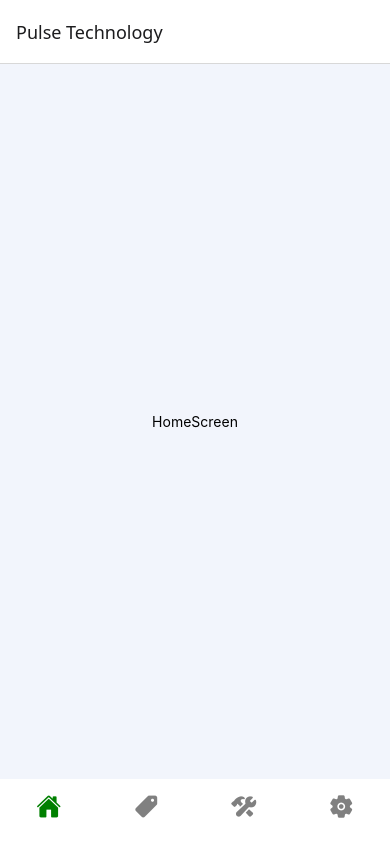
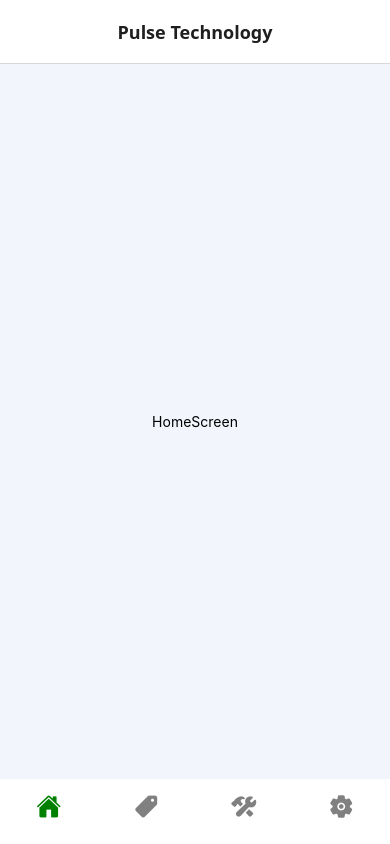
Before and after one commit to imranoffice28/PulseTechnologyMobile, a React Native app: screen / in a window 390 px wide. Built offline with nearby package versions, Linux system fonts and the light colour scheme; what @gorhom/bottom-sheet would draw is missing.

Commit message:
theme setting and add animation of bottomsheet

```diff
--- a/src/components/GlobalBottomSheetModal.tsx
+++ b/src/components/GlobalBottomSheetModal.tsx
@@ -29,7 +29,15 @@ const GlobalBottomSheetModal = forwardRef<BottomSheetModal, Props>(
   snapPoints={snapPoints}
   enablePanDownToClose
   backgroundStyle={{ backgroundColor: colors.card }}
-        handleIndicatorStyle={{ backgroundColor: colors.mutedText }}
+  handleIndicatorStyle={{ backgroundColor: colors.mutedText,width: 50 }}
+ animationConfigs={{
+  damping: 30,              // ↓ Lower = less resistance = faster
+  mass: 1,
+  stiffness: 250,           // ↑ Higher = snappier/faster
+  overshootClamping: true,  // Prevents bounce
+  restDisplacementThreshold: 0.5,
+  restSpeedThreshold: 0.5,
+}}
   backdropComponent={({ animatedIndex, animatedPosition }) => (
     <BottomSheetBackdrop
       disappearsOnIndex={-1}
--- a/src/components/ThemeSettingModal.tsx
+++ b/src/components/ThemeSettingModal.tsx
@@ -3,12 +3,9 @@ import {
   Text,
   StyleSheet,
   TouchableOpacity,
-  ScrollView,
 } from 'react-native';
 import {
-  BottomSheetBackdrop,
   BottomSheetModal,
-  BottomSheetView,
 } from '@gorhom/bottom-sheet';
 import { Ionicons } from '@expo/vector-icons';
 import { useThemeContext } from '../theme/ThemeProvider';
@@ -26,17 +23,21 @@ const themeOptions: ThemeOption[] = [
   { key: 'dark', label: 'Dark Mode', icon: 'moon-outline' },
 ];
 
-const ThemeSettingModal = forwardRef<BottomSheetModal>((props, ref) => {
+const ThemeSettingModal = forwardRef<BottomSheetModal>((_, ref) => {
   const { colors, theme, setTheme } = useThemeContext();
   const styles = getStyles(colors);
 
   const handleSelect = (selectedTheme: ThemeOption['key']) => {
     setTheme(selectedTheme);
+
+    // Safely dismiss modal if ref is an object
+    if (ref && typeof ref !== 'function' && ref.current) {
+      ref.current.dismiss();
+    }
   };
 
   return (
-  <GlobalBottomSheetModal ref={ref}>
-
+    <GlobalBottomSheetModal ref={ref}>
       <Text style={styles.title}>Select App Theme</Text>
 
       {themeOptions.map((option) => {
@@ -48,9 +49,7 @@ const ThemeSettingModal = forwardRef<BottomSheetModal>((props, ref) => {
             style={[
               styles.optionContainer,
               {
-                borderColor: isSelected
-                  ? colors.primary
-                  : colors.border,
+                borderColor: isSelected ? colors.primary : colors.border,
               },
             ]}
             onPress={() => handleSelect(option.key)}
@@ -82,7 +81,7 @@ const ThemeSettingModal = forwardRef<BottomSheetModal>((props, ref) => {
           </TouchableOpacity>
         );
       })}
-  </GlobalBottomSheetModal>
+    </GlobalBottomSheetModal>
   );
 });
 
@@ -90,7 +89,6 @@ export default ThemeSettingModal;
 
 const getStyles = (colors: Colors) =>
   StyleSheet.create({
-
     title: {
       fontSize: 22,
       fontWeight: 'bold',
--- a/src/navigation/BottomTabNavigator.tsx
+++ b/src/navigation/BottomTabNavigator.tsx
@@ -1,7 +1,8 @@
 import React from 'react';
 import { createBottomTabNavigator } from '@react-navigation/bottom-tabs';
 import { Ionicons } from '@expo/vector-icons';
-import { Dimensions, Platform, View } from 'react-native';
+import { Dimensions, Platform } from 'react-native';
+import { useSafeAreaInsets } from 'react-native-safe-area-context';
 
 import HomeScreen from '../screens/HomeScreen';
 import ServiceScreen from '../screens/ServiceScreen';
@@ -13,66 +14,59 @@ const Tab = createBottomTabNavigator();
 const { height: screenHeight } = Dimensions.get('window');
 const TAB_BAR_HEIGHT = screenHeight < 700 ? 55 : 65;
 
+const IoniconsMap = {
+  Home: 'home',
+  Service: 'construct',
+  Sold: 'pricetag',
+  Settings: 'settings',
+} as const;
+
 export default function BottomTabNavigator() {
   const { colors } = useThemeContext();
+  const { bottom } = useSafeAreaInsets();
 
   return (
     <Tab.Navigator
-      screenOptions={({ route }) => ({
-        headerShown: false,
-        tabBarIcon: ({ color, size }) => {
-          let iconName: keyof typeof Ionicons.glyphMap;
+      screenOptions={({ route }) => {
+        const iconName = (IoniconsMap[route.name as keyof typeof IoniconsMap] ?? 'ellipse') as keyof typeof Ionicons.glyphMap;
 
-          switch (route.name) {
-            case 'Home':
-              iconName = 'home';
-              break;
-            case 'Service':
-              iconName = 'construct';
-              break;
-            case 'Sold':
-              iconName = 'pricetag';
-              break;
-            case 'Settings':
-              iconName = 'settings';
-              break;
-            default:
-              iconName = 'ellipse';
-          }
-
-          return <Ionicons name={iconName} size={size} color={color} />;
+        return {
+          headerShown: true,
+          headerTitleAlign: 'center',
+          headerTitleStyle: {
+            color: colors.text,
+            fontSize: 18,
+            fontWeight: '600',
           },
+          headerStyle: {
+            backgroundColor: colors.tabBackground,
+            elevation: 0,
+            shadowOpacity: 0,
+          },
+          headerTintColor: colors.primary,
+          tabBarIcon: ({ color, size }) => (
+            <Ionicons name={iconName} size={size} color={color} />
+          ),
           tabBarActiveTintColor: colors.primary,
           tabBarInactiveTintColor: 'gray',
           tabBarStyle: {
-          height: TAB_BAR_HEIGHT,
-          paddingBottom: Platform.OS === 'android' ? 12 : 20,
+            height: TAB_BAR_HEIGHT + bottom,
+            paddingBottom: Platform.OS === 'android' ? bottom : bottom || 20,
             paddingTop: 8,
-          backgroundColor: colors.tabBackground, // ✅ correct background
+            backgroundColor: colors.tabBackground,
             borderTopWidth: 0,
-          elevation: 10, // Optional: Adds shadow for Android
+            elevation: 10,
           },
           tabBarLabelStyle: {
             fontSize: 12,
           },
-      })}
+        };
+      }}
     >
-      <Tab.Screen
-        options={{ headerShown: true, headerTitle: 'Pulse Technology' }}
-        name="Home"
-        component={HomeScreen}
-      />
-      <Tab.Screen
-        options={{ headerShown: true, headerTitle: 'Sold Products' }}
-        name="Sold"
-        component={SoldScreen}
-      />
+      <Tab.Screen name="Home" component={HomeScreen} options={{ headerTitle: 'Pulse Technology' }} />
+      <Tab.Screen name="Sold" component={SoldScreen} options={{ headerTitle: 'Sold Products' }} />
       <Tab.Screen name="Service" component={ServiceScreen} />
-      <Tab.Screen
-        options={{ headerShown: true, headerTitle: 'Settings' }}
-        name="Settings"
-        component={SettingsScreen}
-      />
+      <Tab.Screen name="Settings" component={SettingsScreen} />
     </Tab.Navigator>
   );
 }
```
Lines whose indentation alone changed are shown as unchanged.
